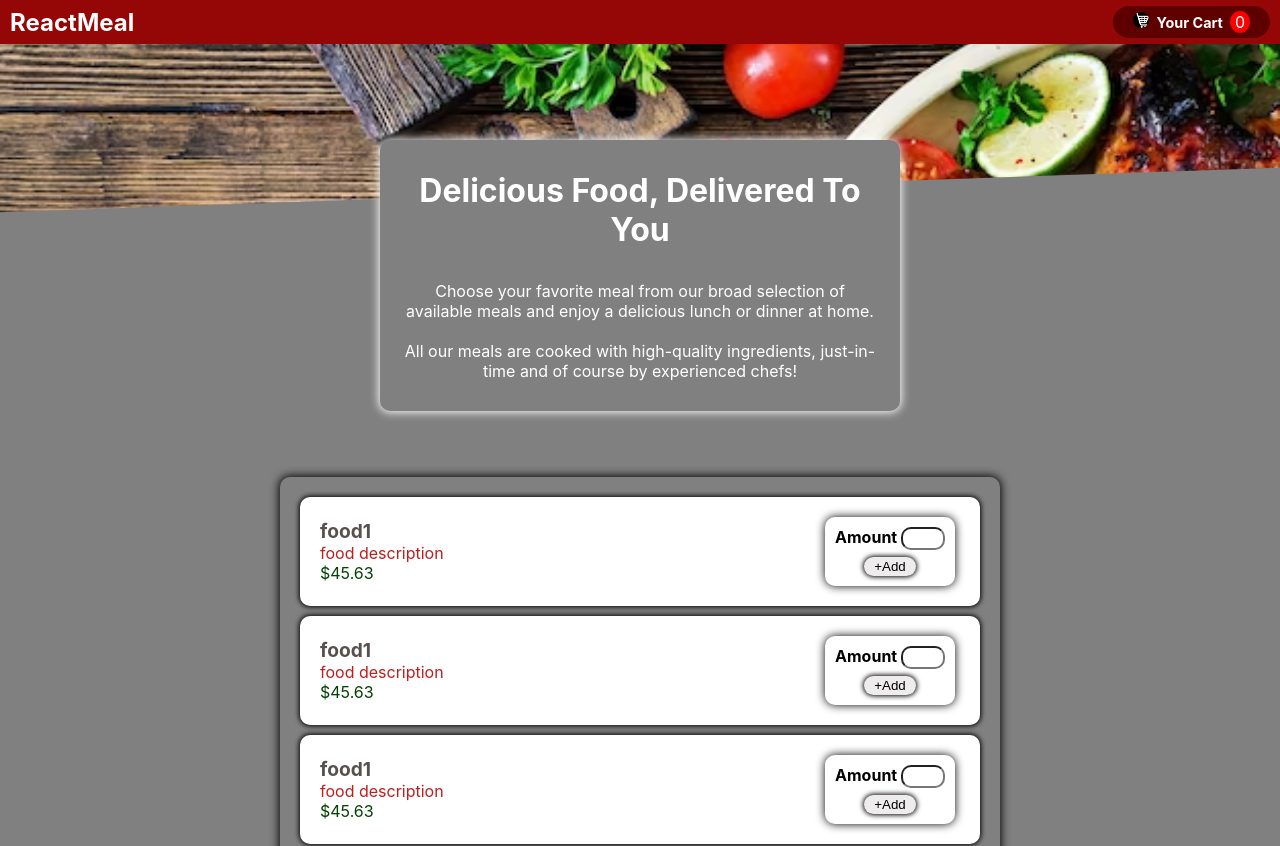
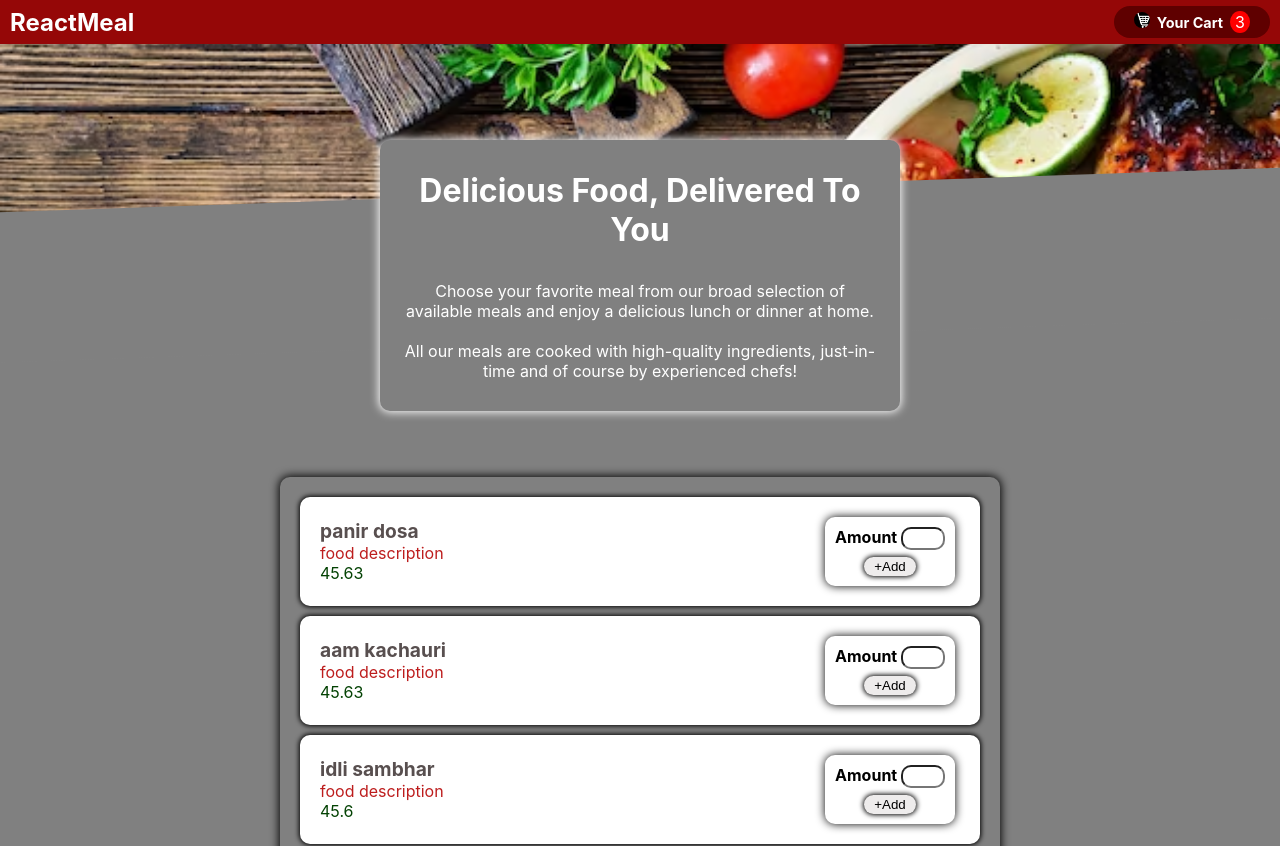
Before and after one commit to i-m-rishabh/my-restaurant-app-react, a React (Create React App) app: page / in a window 1280 px wide. Shown: the top 846 px of the page. Built offline with nearby package versions, Linux system fonts and the light colour scheme.

Commit message:
added item adding to cart functionality

```diff
--- a/src/App.js
+++ b/src/App.js
@@ -3,7 +3,8 @@ import FoodList from "./components/Meals/FoodList";
 import Summary from "./components/Summary";
 import './App.css';
 import ItemCart from "./components/Cart/ItemCart";
-import { useState } from "react";
+import { useContext, useState } from "react";
+import CartProvider from './components/store/CartProvider'
 const App = () => {
   const [isCartOpen, setCartOpen] = useState(false);
   function handleCardClick(){
@@ -13,12 +14,15 @@ const App = () => {
     setCartOpen(false);
   }
   return(
+    <CartProvider >
       <div className='app'>
+        {console.log('app re evaluated')}
         <Header onCartOpen={handleCardClick} />
         <Summary />
         <FoodList />
         {isCartOpen && <ItemCart onCartClose={handleCartClose} />}
       </div>
+    </CartProvider>
   )
 }
 
--- a/src/components/Cart/Cart.js
+++ b/src/components/Cart/Cart.js
@@ -1,13 +1,18 @@
 import classes from './cart.module.css';
 import myImage from '../../images/cart_logo.png';
+import { useContext } from 'react';
+import cartContext from '../store/cart-context';
+
 const Cart = (props) => {
+    const myCart = useContext(cartContext);
+    console.log('cart evaluated');
     return(
         <div className={classes.cart} onClick={()=>{props.onCartOpen()}}>
             <div className={classes.logo}>
                 <img src={myImage} alt="" />
             </div>
             <div className={classes.text}>Your Cart</div>
-            <div className={classes.counter}>0</div>
+            <div className={classes.counter}>{myCart.totalItems}</div>
         </div>
     )
 }
--- a/src/components/Cart/ItemCart.js
+++ b/src/components/Cart/ItemCart.js
@@ -1,15 +1,28 @@
 import { createPortal } from 'react-dom';
 import classes from './itemCart.module.css'
+import { useContext } from 'react';
+import cartContext from '../store/cart-context';
 
 const ItemCart = (props) => {
+   const myCart = useContext(cartContext);
     let  cartModal = <div className={classes.itemCart}>
                          <div className={classes.modal}>
                              <div className={classes.itemList}>
-                                masala dosa
+                                {
+                                 myCart.items.map((item)=>{
+                                    return(
+                                       <div className={classes.item}>
+                                          <li>{item.food}</li>
+                                          <li>{item.count} x {item.price}</li>
+                                       </div>
+                                    )
+
+                                 })
+                                }
                              </div>
                              <div className={classes.billing}>
                                 <h2>Total Amount</h2>
-                                <h2>$38.5</h2>
+                                <h2>${myCart.totalAmount()}</h2>
                              </div>
                              <div className={classes.buttonGroup}>
                                 <button className={classes.button} onClick={()=>{props.onCartClose()}}>close</button>
--- a/src/components/Cart/itemCart.module.css
+++ b/src/components/Cart/itemCart.module.css
@@ -25,6 +25,13 @@
     display: flex;
     flex-direction: column;
 }
+.item{
+    display: flex;
+    justify-content: space-between;
+}
+.item li{
+    list-style: none;
+}
 .billing{
     display: flex;
     justify-content: space-between;
--- a/src/components/Layout/Header.js
+++ b/src/components/Layout/Header.js
@@ -1,6 +1,7 @@
 import classes from './header.module.css';
 import Cart from '../Cart/Cart.js';
 const Header = (props) => {
+    // console.log('header evaluated');
     return(
         <div className={classes.header}>
             <div className={classes.nav}>
--- a/src/components/Meals/FoodItem.js
+++ b/src/components/Meals/FoodItem.js
@@ -1,7 +1,7 @@
 import Form from './Form';
 import classes from './foodItem.module.css';
 const FoodItem = ({item}) => {
-    console.log(item.food,item.desc,item.price)
+    // console.log(item.food,item.desc,item.price)
     return(
         <div className={classes.foodItem}>
             <li>
@@ -17,7 +17,7 @@ const FoodItem = ({item}) => {
                 </div>
                 </div>
                 <div>
-                    <Form />
+                    <Form item={item}/>
                 </div>
             </li>
         </div>
--- a/src/components/Meals/FoodList.js
+++ b/src/components/Meals/FoodList.js
@@ -2,12 +2,12 @@ import classes from './foodList.module.css';
 import FoodItem from './FoodItem.js';
 const FoodList = () => {
     let data = [
-        {food:'food1', desc:'food description', price:`$${45.63}`},
-        {food:'food1', desc:'food description', price:`$${45.63}`},
-        {food:'food1', desc:'food description', price:`$${45.63}`},
-        {food:'food1', desc:'food description', price:`$${45.63}`},
-        {food:'food1', desc:'food description', price:`$${45.63}`},
-        {food:'food1', desc:'food description', price:`$${45.63}`},
+        {food:'panir dosa', desc:'food description', price:45.63},
+        {food:'aam kachauri', desc:'food description', price:45.63},
+        {food:'idli sambhar', desc:'food description', price:45.6},
+        {food:'food1', desc:'food description', price:45.63},
+        {food:'food2', desc:'food description', price:45.63},
+        {food:'food3', desc:'food description', price:45.63},
     ]
     return(
         <div className={classes.foodList}>
--- a/src/components/Meals/Form.js
+++ b/src/components/Meals/Form.js
@@ -1,6 +1,13 @@
+import { useContext } from 'react';
 import classes from './form.module.css';
+import cartContext from '../store/cart-context';
 
-const Form = () => {
+const Form = (props) => {
+    const myCtx = useContext(cartContext);
+    function handleClick(){
+        // console.log('added to cart');
+        myCtx.addItem(props.item);
+    }
     return(
         <div className={classes.form}>
             <div className={classes.amount}>
@@ -8,7 +15,7 @@ const Form = () => {
             <input type="number" name="amount" id="amount" />
             </div>
             <div className={classes.button}>
-            <button type="submit">+Add</button>
+            <button type="submit" onClick={handleClick}>+Add</button>
             </div>
         </div>
     )
--- /dev/null
+++ b/src/components/store/CartProvider.js
@@ -0,0 +1,53 @@
+import { useState } from "react";
+import cartContext from "./cart-context"
+
+const CartProvider = (props) => {
+    const [cartItems, setCartItems] = useState([
+            {food:'panir dosa', desc:'cripsy dosa with shahi paneer', price:40.65, count:3},
+            {food:'aam kachauri', desc:'delicious besan kachauries with tasty mango\'s soup', price:25.39, count:1},
+            {food:'idli sambhar', desc:'famous north indian food', price:42.58, count:1},
+          ])
+    let contextValue = {
+          items : cartItems,
+          totalItems: cartItems.length,
+          totalAmount : function (){
+            let totalAmount = 0;
+            this.items.map((item)=>{
+              totalAmount += item.price * item.count;
+            })
+            return totalAmount.toFixed(2);
+          },
+          addItem : function (item){
+
+            console.log('add item called');
+            console.log(this.items);
+            setCartItems((prevItems)=>{
+                let flag=0;
+                let newItems =  prevItems.map(cartItem=>{
+                    if(cartItem.food === item.food){
+                        flag=1;
+                        return {
+                            ...cartItem, count: cartItem.count+1
+                        }
+
+                    }else{
+                        return cartItem;
+                    }
+                })
+                if(flag === 0){
+                    newItems.push({...item, count:1})
+                }
+                return newItems;
+            })
+          },
+          removeItem : (id)=>{
+          }
+    }
+    return(
+        <cartContext.Provider value={contextValue}>
+            {props.children}
+        </cartContext.Provider>
+    )
+}
+
+export default CartProvider;
--- /dev/null
+++ b/src/components/store/cart-context.js
@@ -0,0 +1,10 @@
+import { createContext } from "react";
+
+const cartContext = createContext({
+    items : [],
+    totalAmount : 0,
+    addItem : (item)=>{},
+    removeItem : (id)=>{},
+});
+
+export default cartContext;
--- a/src/index.js
+++ b/src/index.js
@@ -1,8 +1,8 @@
-import React from 'react';
 import ReactDOM from 'react-dom/client';
 import './index.css';
 import App from './App';
 import reportWebVitals from './reportWebVitals';
+import React from 'react';
 
 const root = ReactDOM.createRoot(document.getElementById('root'));
 root.render(
```
Lines whose indentation alone changed are shown as unchanged.
